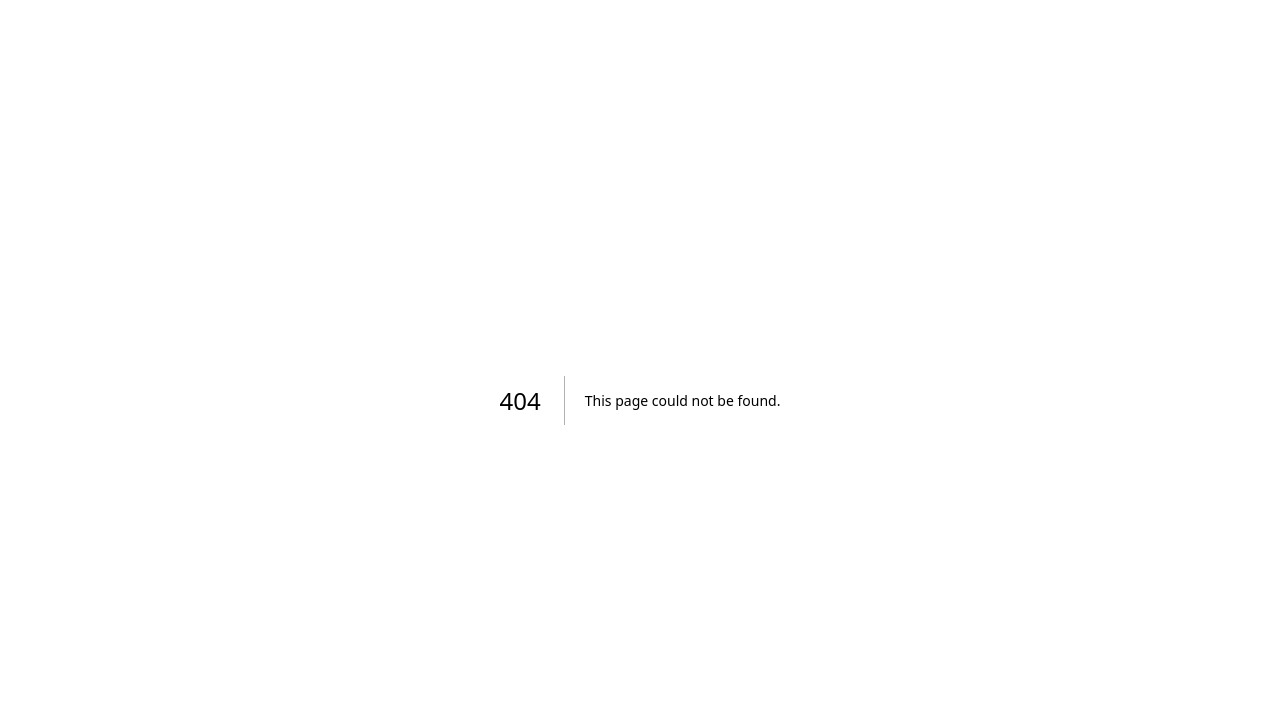
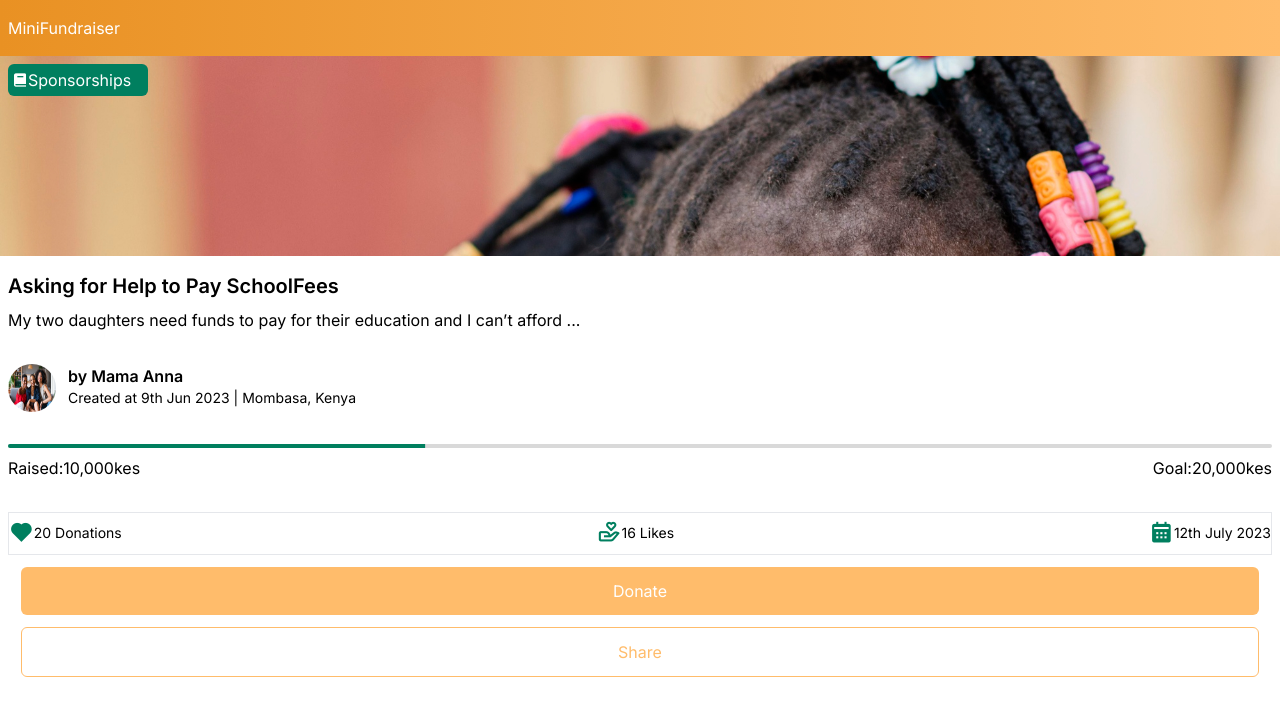
Before and after one commit to anthonykimani/minifundraiser, a Next.js app: page /campaign in a window 1280 px wide. Before the commit this address had no page. Shown: the top 716 px of the page. Built offline with nearby package versions, Linux system fonts and the light colour scheme.

Commit message:
feat: add Campaign Page

```diff
--- /dev/null
+++ b/src/app/campaign/components/CampaignBody.tsx
@@ -0,0 +1,74 @@
+import { img } from "@/constants";
+import { Progress } from "@/shared/ui/progress";
+import Image from "next/image";
+import React from "react";
+
+const CampaignBody = () => {
+  return (
+    <div>
+      <article className="bg-cover bg-campaign h-[200px] p-2">
+        <div className="flex text-white bg-[#007F5F] w-[140px] p-1 items-center rounded-md ">
+          <i className="bx bxs-book"></i>
+          <h4>Sponsorships</h4>
+        </div>
+      </article>
+      <article className="p-2">
+        <h3 className="font-semibold my-2 text-xl">
+          Asking for Help to Pay SchoolFees
+        </h3>
+        <h4 className="my-2">
+          My two daughters need funds to pay for their education and I can’t
+          afford ...
+        </h4>
+        <div className="flex items-start my-3 mt-8">
+          <Image
+            src={img.ThreeMixedRaceLadies}
+            alt=""
+            className="w-[48px] h-[48px] rounded-full"
+          />
+          <div className="mx-3">
+            <h4 className="font-semibold">by Mama Anna</h4>
+            <h5 className="text-sm">
+              Created at 9th Jun 2023 | Mombasa, Kenya
+            </h5>
+          </div>
+        </div>
+        <Progress value={33} className=" mt-8" />
+        <div className="flex justify-between my-2">
+          <span className="flex justify-start">
+            <h4>Raised: </h4>
+            <h4>10,000kes</h4>
+          </span>
+          <span className="flex justify-start">
+            <h4>Goal: </h4>
+            <h4>20,000kes</h4>
+          </span>
+        </div>
+        <div className="border flex justify-between w-full py-2  mt-8">
+          <div className="flex items-center">
+            <i className="bx bxs-heart bx-sm text-[#007F5F]"></i>
+            <h4 className="text-sm"> 20 Donations</h4>
+          </div>
+          <div className="flex items-center">
+            <i className="bx bx-donate-heart bx-sm text-[#007F5F]"></i>
+            <h4 className="text-sm"> 16 Likes</h4>
+          </div>
+          <div className="flex items-center">
+            <i className="bx bxs-calendar bx-sm text-[#007F5F]"></i>
+            <h4 className="text-sm"> 12th July 2023</h4>
+          </div>
+        </div>
+        <div className="flex flex-col items-center my-3">
+          <button className="bg-[#FFBC6B] text-white rounded-md p-3 w-[98%]">
+            Donate
+          </button>
+          <button className="text-[#FFBC6B] border border-[#FFBC6B] rounded-md p-3 w-[98%] mt-3">
+            Share
+          </button>
+        </div>
+      </article>
+    </div>
+  );
+};
+
+export default CampaignBody;
--- /dev/null
+++ b/src/app/campaign/page.tsx
@@ -0,0 +1,14 @@
+import AppBar from '@/shared/AppBar'
+import React from 'react'
+import CampaignBody from './components/CampaignBody'
+
+const Campaign = () => {
+  return (
+    <div>
+        <AppBar />
+        <CampaignBody />
+    </div>
+  )
+}
+
+export default Campaign
--- /dev/null
+++ b/src/lib.ts
@@ -0,0 +1,6 @@
+import { type ClassValue, clsx } from "clsx"
+import { twMerge } from "tailwind-merge"
+
+export function cn(...inputs: ClassValue[]) {
+  return twMerge(clsx(inputs))
+}
--- a/src/shared/NavBar.tsx
+++ b/src/shared/NavBar.tsx
@@ -9,7 +9,7 @@
           <i className="bx bxs-home bx-sm"></i>
           <h3 className="text-sm">Home</h3>
         </Link>
-        <Link href="/" className="flex flex-col items-center">
+        <Link href="/campaign" className="flex flex-col items-center">
           <i className="bx bx-clipboard bx-sm"></i>
           <h3 className="text-sm">Campaigns</h3>
         </Link>
--- /dev/null
+++ b/src/shared/ui/progress.tsx
@@ -0,0 +1,28 @@
+"use client"
+
+import * as React from "react"
+import * as ProgressPrimitive from "@radix-ui/react-progress"
+
+import { cn } from "../../lib"
+
+const Progress = React.forwardRef<
+  React.ElementRef<typeof ProgressPrimitive.Root>,
+  React.ComponentPropsWithoutRef<typeof ProgressPrimitive.Root>
+>(({ className, value, ...props }, ref) => (
+  <ProgressPrimitive.Root
+    ref={ref}
+    className={cn(
+      "relative h-1 w-full overflow-hidden rounded-full bg-[#D9D9D9] dark:bg-slate-800",
+      className
+    )}
+    {...props}
+  >
+    <ProgressPrimitive.Indicator
+      className="h-full w-full flex-1 bg-[#007F5F] transition-all"
+      style={{ transform: `translateX(-${100 - (value || 0)}%)` }}
+    />
+  </ProgressPrimitive.Root>
+))
+Progress.displayName = ProgressPrimitive.Root.displayName
+
+export { Progress }
--- a/tailwind.config.ts
+++ b/tailwind.config.ts
@@ -1,21 +1,43 @@
-import type { Config } from 'tailwindcss'
-
-const config: Config = {
+/** @type {import('tailwindcss').Config} */
+module.exports = {
+  darkMode: ["class"],
   content: [
-    './src/pages/**/*.{js,ts,jsx,tsx,mdx}',
-    './src/components/**/*.{js,ts,jsx,tsx,mdx}',
-    "./src/**/*.{js,ts,jsx,tsx,mdx}",
-  ],
+    './pages/**/*.{ts,tsx}',
+    './components/**/*.{ts,tsx}',
+    './app/**/*.{ts,tsx}',
+    './src/**/*.{ts,tsx}',
+	],
   theme: {
     fontFamily:{
       'DMsans':['DM Sans', 'sans-serif'],
     },
+    container: {
+      center: true,
+      padding: "2rem",
+      screens: {
+        "2xl": "1400px",
+      },
+    },
     extend: {
       backgroundImage: {
         'featured': "url('/img/medium-shot-women-posing-together.jpg')",
-      }
+        'campaign': "url('/img/close-up-african-girls-together.jpg')"
+      },
+      keyframes: {
+        "accordion-down": {
+          from: { height: 0 },
+          to: { height: "var(--radix-accordion-content-height)" },
+        },
+        "accordion-up": {
+          from: { height: "var(--radix-accordion-content-height)" },
+          to: { height: 0 },
+        },
+      },
+      animation: {
+        "accordion-down": "accordion-down 0.2s ease-out",
+        "accordion-up": "accordion-up 0.2s ease-out",
+      },
     },
   },
-  plugins: [],
+  plugins: [require("tailwindcss-animate")],
 }
-export default config
```
Also changed, not shown: package.json (+7 -1 lines), components.json (added), 1 other file (tests, documents, lock files or other folders).
